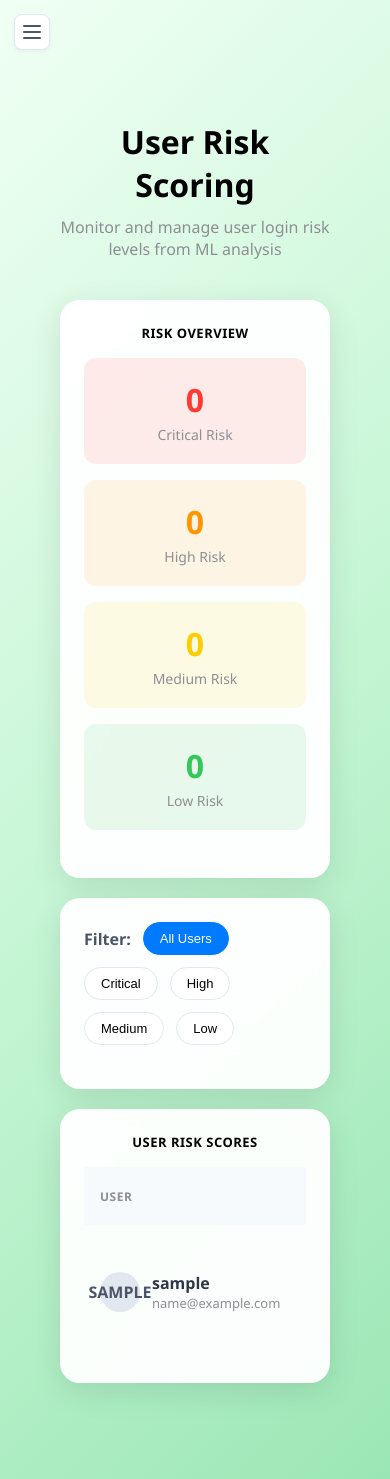
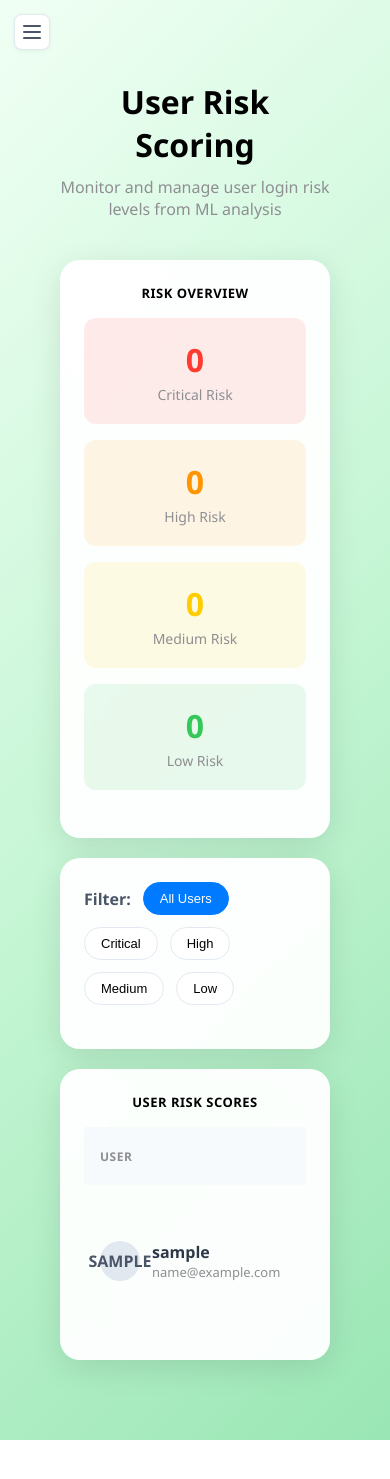
Before and after one commit to kaizez/Openshare, a Flask app: template app/templates/admin_risk_scoring.html in a window 390 px wide. Shown: the top 1479 px of the page. After the commit the page ends 1440 px from the top, so only its background shows below. Run offline with Flask 3, Linux system fonts and the light colour scheme; the template is opened without the code that fills it: most values are stand-ins (such as "Sample title", 1, 10 or a date in 2020); parts of the project's set-up code (start-up, migrations or seed data) failed here and were passed over; some libraries are stand-ins or nearby versions.

Commit message:
Updated risk scoring

```diff
--- a/app/templates/admin_risk_scoring.html
+++ b/app/templates/admin_risk_scoring.html
@@ -5,9 +5,9 @@
 {% block content %}
 <style>
     .admin-container {
-        max-width: 1200px;
-        margin: 40px auto;
-        padding: 20px;
+        max-width: none;
+        margin: 0;
+        padding: 40px;
     }
 
     .admin-header {
@@ -147,6 +147,8 @@
         padding: 16px;
         border-bottom: 1px solid rgba(0, 0, 0, 0.05);
         vertical-align: middle;
+        overflow: hidden;
+        text-overflow: ellipsis;
     }
 
     .risk-table tr:last-child td {
@@ -298,6 +300,7 @@
     .login-info {
         font-size: 12px;
         color: #8e8e93;
+        word-break: break-all;
     }
 
     .no-data {
@@ -306,12 +309,14 @@
         color: #8e8e93;
     }
 
+    .risk-table-wrapper {
+        overflow-x: auto;
+    }
+
     @media (max-width: 768px) {
-        .risk-table {
-            display: block;
-            overflow-x: auto;
+        .admin-container {
+            padding: 20px 12px;
         }
-
     }
 </style>
 
@@ -367,6 +372,7 @@
         <div class="admin-section">
             <div class="section-title">User Risk Scores</div>
             {% if users %}
+            <div class="risk-table-wrapper">
             <table class="risk-table">
                 <thead>
                     <tr>
@@ -450,6 +456,7 @@
                     {% endfor %}
                 </tbody>
             </table>
+            </div>
             {% else %}
             <div class="no-data">
                 <svg width="48" height="48" viewBox="0 0 24 24" fill="none" stroke="#ccc" stroke-width="2" style="margin-bottom: 16px;">
```
